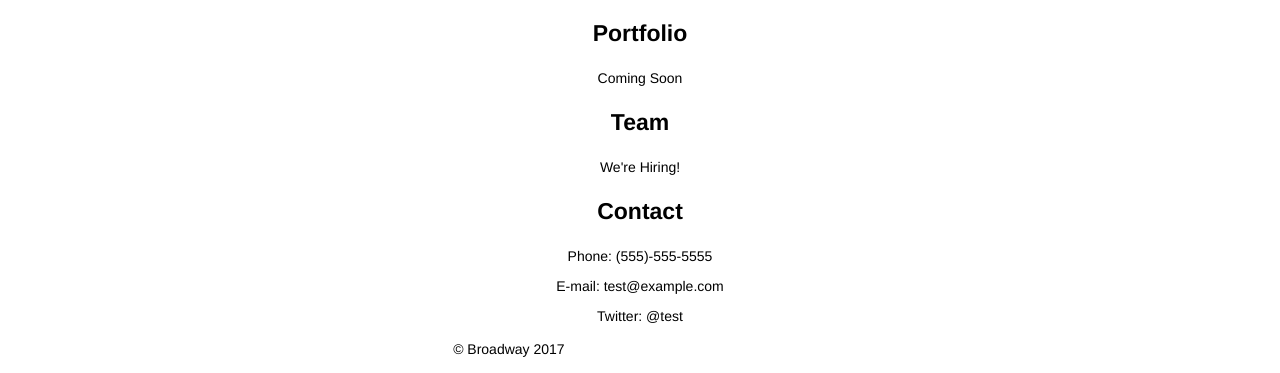
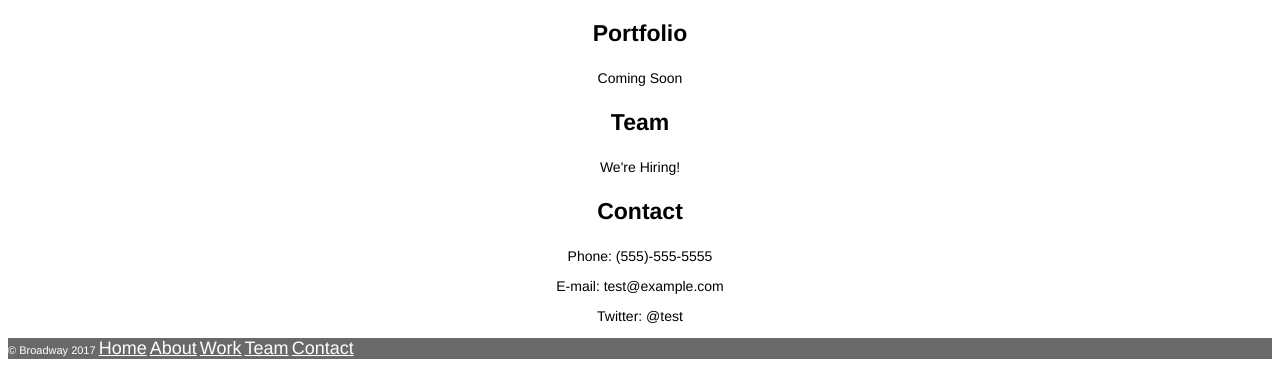
Before and after one commit to monarodri/broadway, a plain HTML site: page index.html in a window 1280 px wide. Shown: the part 938-1311 px from the top of the page. Drawn offline with Linux system fonts and the light colour scheme.

Commit message:
Foot Styled & Project Complete

```diff
--- a/index.html
+++ b/index.html
@@ -53,6 +53,7 @@
         <p>Phone: (555)-555-5555</p>
         <p>E-mail: test@example.com</p>
         <p>Twitter: @test</p>
+        <div class="footer">
           <p>© Broadway 2017
              <a href="index.html">Home</a>
              <a href="#">About</a>
@@ -60,5 +61,6 @@
              <a href="#">Team</a>
              <a href="#">Contact</a>
           </p>
+        </div>
   </body>
 </html>
--- a/resources/css/style.css
+++ b/resources/css/style.css
@@ -35,6 +35,13 @@ a {
     color: white;
 }
 
+.footer p {
+    text-align: left;
+    font-size: 11px;
+    color: white;
+    background-color: dimgray;
+}
+
 .header {
     background-image: url(https://s3.amazonaws.com/codecademy-content/programs/freelance-one/broadway/images/the-flatiron-building.png);
     text-align: center;
```
Lines whose indentation alone changed are shown as unchanged.
